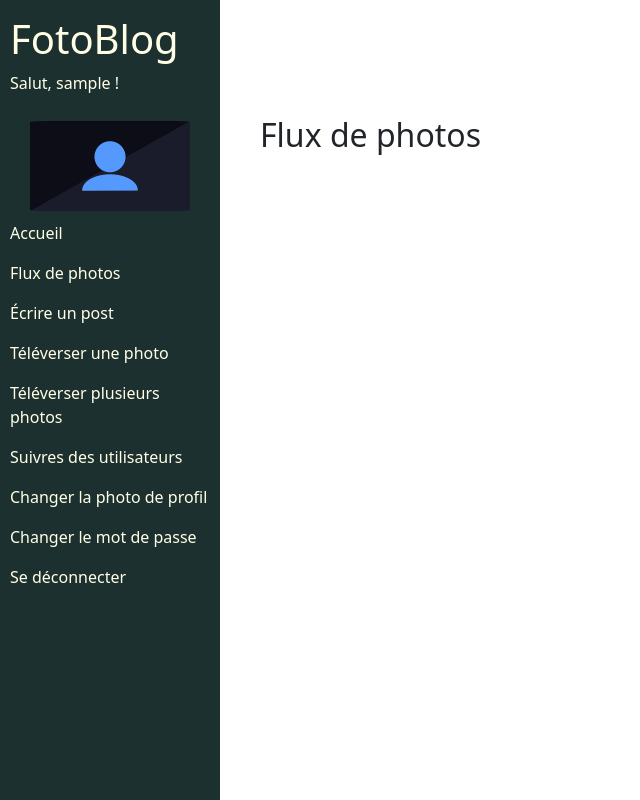
After one commit to mataxelle/PhotoBlog, a Django app: page /photo_feed/ in a window 1280 px wide. The commit adds this page. Shown: the whole page, without its empty margins (0-640 px from the left). Run offline with Django 5.2, Linux system fonts and the light colour scheme; the visitor is signed in with stand-in values (Sample User, id 1); data comes from the database, SQL or seed files in the repository; data that the repository does not hold is empty; some libraries are stand-ins or nearby versions.

Commit message:
Add and create photo feed partial

```diff
--- /dev/null
+++ b/blog/templates/blog/photo_feed.html
@@ -0,0 +1,12 @@
+{% extends "base.html" %}
+
+{% block content %}
+    <h2 class="my-5">Flux de photos</h2>
+
+    <div class="row justify-content-around">
+        {% for photo in photos %}
+            {% include "blog/partials/photo_snippet.html" %}
+        {% endfor %}
+    </div>
+
+{% endblock %}
--- a/blog/views.py
+++ b/blog/views.py
@@ -118,3 +118,14 @@ def follow_users(request):
             return redirect('home')
 
     return render(request, 'blog/follow_user_form.html', context= {'form': form})
+
+@login_required
+def photo_feed(request):
+    photos = models.Photo.objects.filter(
+        uploader__in=request.user.follows.all()
+    ).order_by('-date_created')
+
+    context = {
+        'photos': photos
+    }
+    return render(request, 'blog/photo_feed.html', context=context)
--- a/photoBlog/urls.py
+++ b/photoBlog/urls.py
@@ -44,6 +44,7 @@ urlpatterns = [
     path('blog/<int:post_id>/edit/', blog.views.edit_post, name='edit_post'),
     path('photo/multiple-upload/', blog.views.multiple_photo_upload, name='multiple_photo_upload'),
     path('follow_users/', blog.views.follow_users, name='follow_users'),
+    path('photo_feed/', blog.views.photo_feed, name='photo_feed'),
 
 ]
 
--- a/templates/base.html
+++ b/templates/base.html
@@ -21,6 +21,7 @@
                     <img class="avatar" src="{% static 'media/default_profile_photo.png' %}">
                 {% endif %}
                 <p><a href="{% url 'home' %}">Accueil</a></p>
+                <p><a href="{% url 'photo_feed' %}">Flux de photos</a></p>
                 {% if perms.blog.add_blog %}
                     <p><a href="{% url 'blog_create' %}">Écrire un post</a></p>
                 {% endif %}
```
